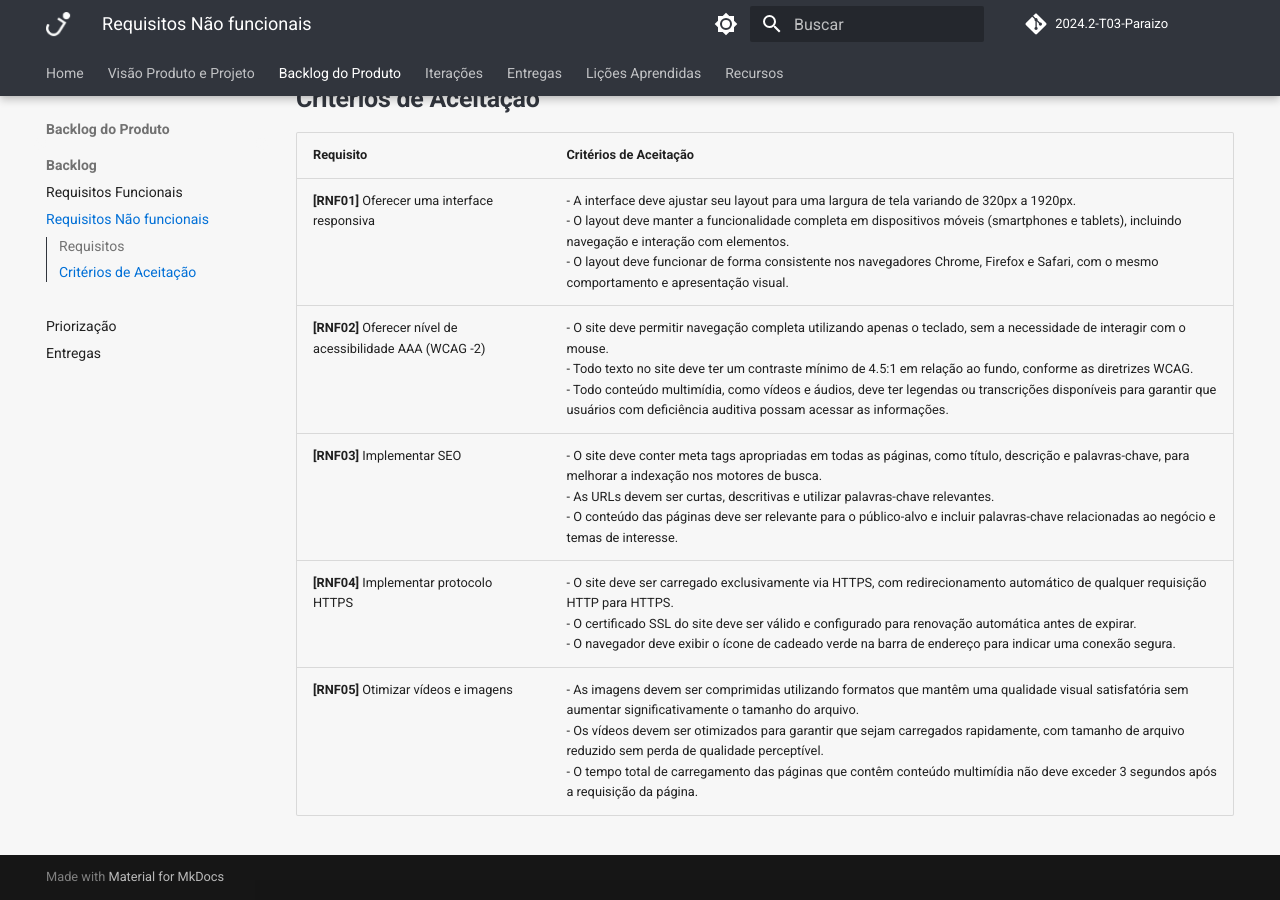
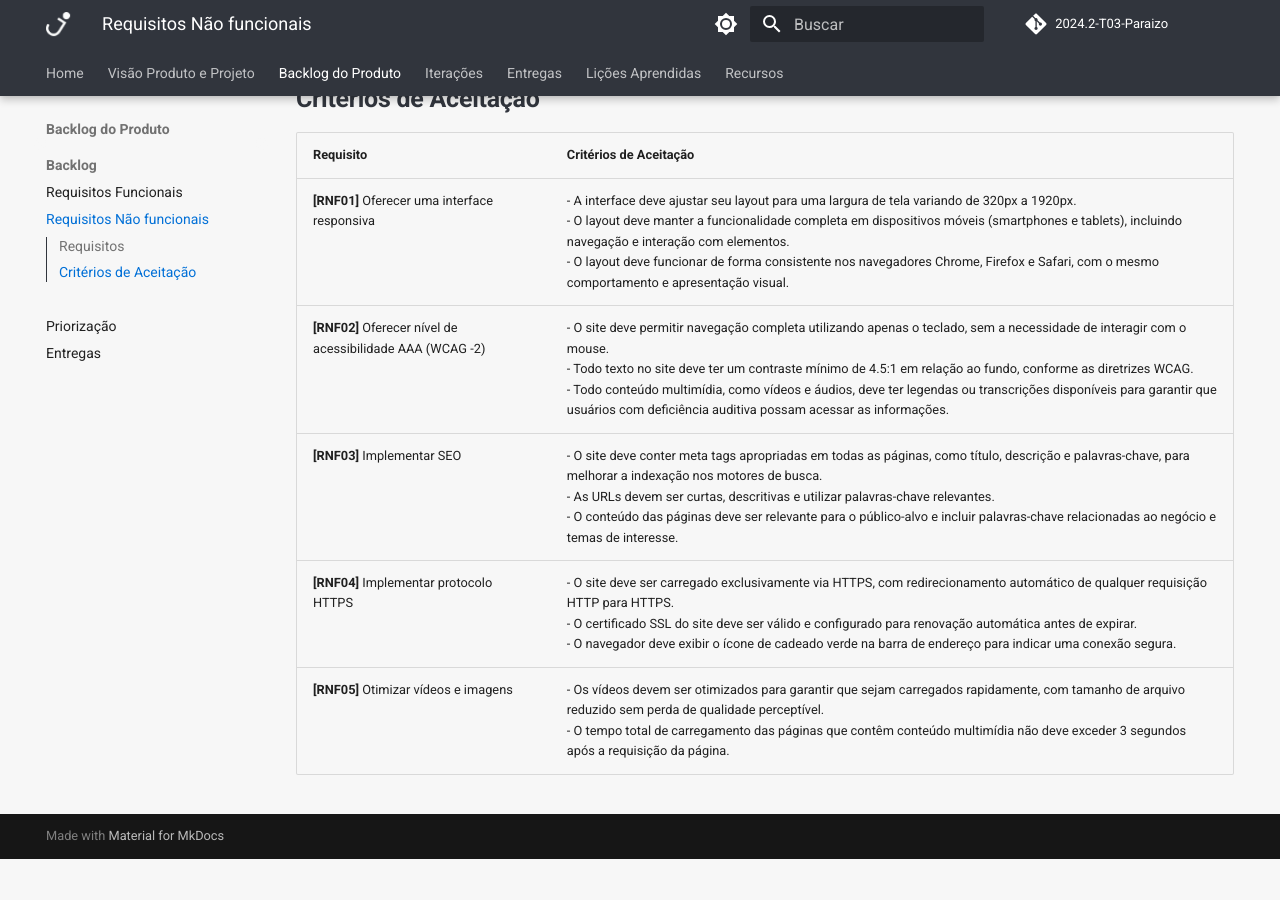
Before and after one commit to mdsreq-fga-unb/2024.2-T03-Paraizo, an MkDocs documentation site: the page built from docs/backlog-produto/backlog/nao-funcionais/index.md, in a window 1280 px wide and 900 px high, scrolled down 645 px. Built offline with MkDocs 1.6.1 and Material for MkDocs 9.7.7, drawn with Linux system fonts in a browser that asks for light colours; comment, search, counter and statistics services are not loaded; the version menu is left out; after the commit the page ends 1504 px from its top, so only the background shows below that.

Commit message:
add: adicionando padrão

```diff
--- a/docs/backlog-produto/backlog/nao-funcionais/index.md
+++ b/docs/backlog-produto/backlog/nao-funcionais/index.md
@@ -19,10 +19,10 @@
 
 ## **Critérios de Aceitação**
 
-| **Requisito**                                              | **Critérios de Aceitação**                                                                                                                                                                                                                                                                                                                                                                                                                                   |
-| ---------------------------------------------------------- | ------------------------------------------------------------------------------------------------------------------------------------------------------------------------------------------------------------------------------------------------------------------------------------------------------------------------------------------------------------------------------------------------------------------------------------------------------------ |
-| **[RNF01]** Oferecer uma interface responsiva              | - A interface deve ajustar seu layout para uma largura de tela variando de 320px a 1920px. <br> - O layout deve manter a funcionalidade completa em dispositivos móveis (smartphones e tablets), incluindo navegação e interação com elementos. <br> - O layout deve funcionar de forma consistente nos navegadores Chrome, Firefox e Safari, com o mesmo comportamento e apresentação visual.                                                               |
-| **[RNF02]** Oferecer nível de acessibilidade AAA (WCAG -2) | - O site deve permitir navegação completa utilizando apenas o teclado, sem a necessidade de interagir com o mouse. <br> - Todo texto no site deve ter um contraste mínimo de 4.5:1 em relação ao fundo, conforme as diretrizes WCAG. <br> - Todo conteúdo multimídia, como vídeos e áudios, deve ter legendas ou transcrições disponíveis para garantir que usuários com deficiência auditiva possam acessar as informações.                                 |
-| **[RNF03]** Implementar SEO                                | - O site deve conter meta tags apropriadas em todas as páginas, como título, descrição e palavras-chave, para melhorar a indexação nos motores de busca. <br> - As URLs devem ser curtas, descritivas e utilizar palavras-chave relevantes. <br> - O conteúdo das páginas deve ser relevante para o público-alvo e incluir palavras-chave relacionadas ao negócio e temas de interesse.                                                                      |
-| **[RNF04]** Implementar protocolo HTTPS                    | - O site deve ser carregado exclusivamente via HTTPS, com redirecionamento automático de qualquer requisição HTTP para HTTPS. <br> - O certificado SSL do site deve ser válido e configurado para renovação automática antes de expirar. <br> - O navegador deve exibir o ícone de cadeado verde na barra de endereço para indicar uma conexão segura.                                                                                                       |
-| **[RNF05]** Otimizar vídeos e imagens                      | - As imagens devem ser comprimidas utilizando formatos que mantêm uma qualidade visual satisfatória sem aumentar significativamente o tamanho do arquivo. <br> - Os vídeos devem ser otimizados para garantir que sejam carregados rapidamente, com tamanho de arquivo reduzido sem perda de qualidade perceptível. <br> - O tempo total de carregamento das páginas que contêm conteúdo multimídia não deve exceder 3 segundos após a requisição da página. |
+| **Requisito**                                              | **Critérios de Aceitação**                                                                                                                                                                                                                                                                                                                                                                                                   |
+| ---------------------------------------------------------- | ---------------------------------------------------------------------------------------------------------------------------------------------------------------------------------------------------------------------------------------------------------------------------------------------------------------------------------------------------------------------------------------------------------------------------- |
+| **[RNF01]** Oferecer uma interface responsiva              | - A interface deve ajustar seu layout para uma largura de tela variando de 320px a 1920px. <br> - O layout deve manter a funcionalidade completa em dispositivos móveis (smartphones e tablets), incluindo navegação e interação com elementos. <br> - O layout deve funcionar de forma consistente nos navegadores Chrome, Firefox e Safari, com o mesmo comportamento e apresentação visual.                               |
+| **[RNF02]** Oferecer nível de acessibilidade AAA (WCAG -2) | - O site deve permitir navegação completa utilizando apenas o teclado, sem a necessidade de interagir com o mouse. <br> - Todo texto no site deve ter um contraste mínimo de 4.5:1 em relação ao fundo, conforme as diretrizes WCAG. <br> - Todo conteúdo multimídia, como vídeos e áudios, deve ter legendas ou transcrições disponíveis para garantir que usuários com deficiência auditiva possam acessar as informações. |
+| **[RNF03]** Implementar SEO                                | - O site deve conter meta tags apropriadas em todas as páginas, como título, descrição e palavras-chave, para melhorar a indexação nos motores de busca. <br> - As URLs devem ser curtas, descritivas e utilizar palavras-chave relevantes. <br> - O conteúdo das páginas deve ser relevante para o público-alvo e incluir palavras-chave relacionadas ao negócio e temas de interesse.                                      |
+| **[RNF04]** Implementar protocolo HTTPS                    | - O site deve ser carregado exclusivamente via HTTPS, com redirecionamento automático de qualquer requisição HTTP para HTTPS. <br> - O certificado SSL do site deve ser válido e configurado para renovação automática antes de expirar. <br> - O navegador deve exibir o ícone de cadeado verde na barra de endereço para indicar uma conexão segura.                                                                       |
+| **[RNF05]** Otimizar vídeos e imagens                      | - Os vídeos devem ser otimizados para garantir que sejam carregados rapidamente, com tamanho de arquivo reduzido sem perda de qualidade perceptível. <br> - O tempo total de carregamento das páginas que contêm conteúdo multimídia não deve exceder 3 segundos após a requisição da página.                                                                                                                                |
```
